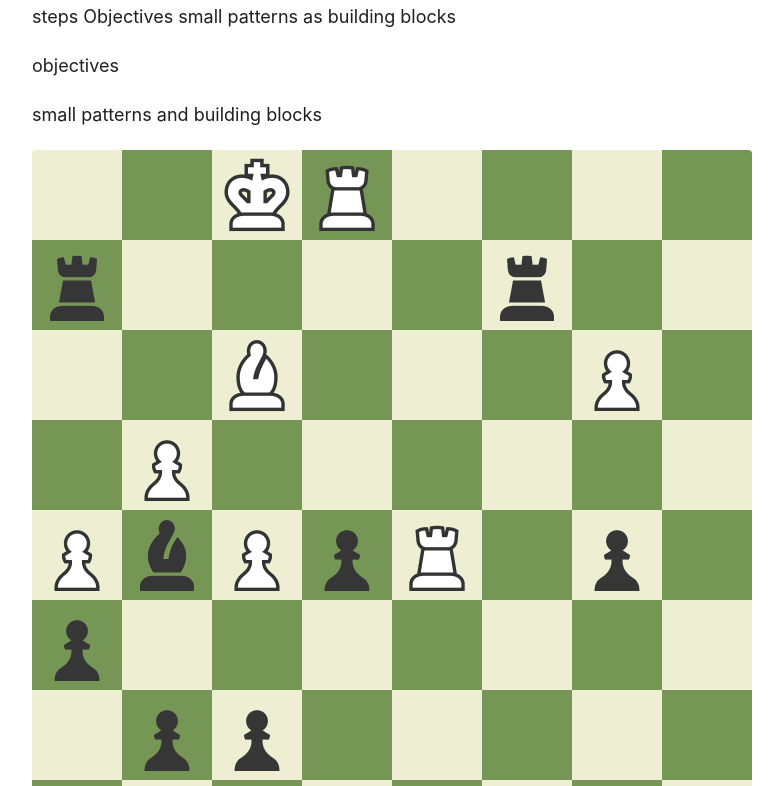
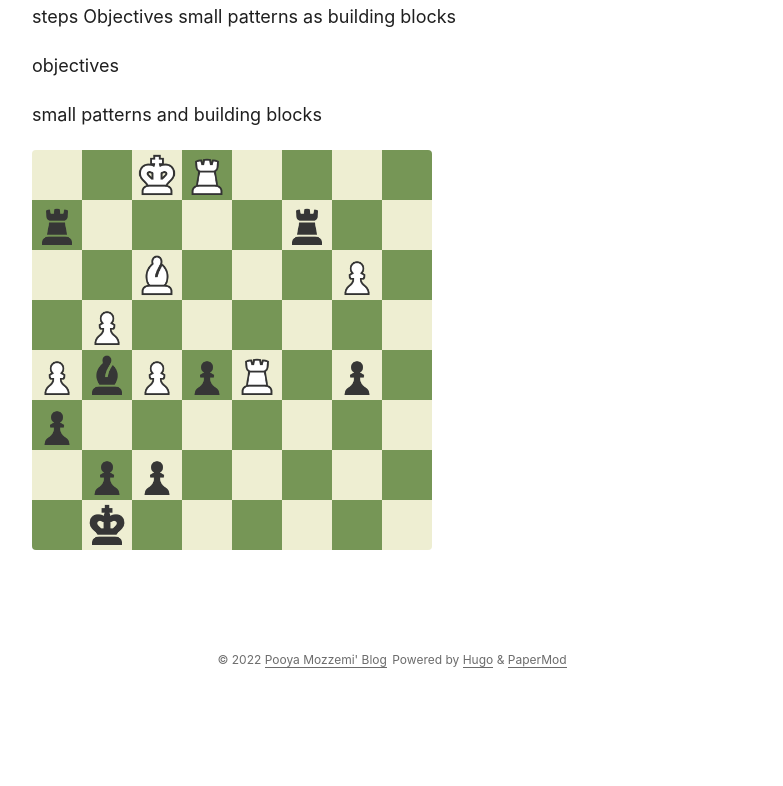
Before and after one commit to pooyapm/pooyapm.github.io, a plain HTML site: page posts/how-to-solve-chess-puzzles/index.html in a window 1280 px wide. Shown: the part 565-1351 px from the top of the page, without its empty margins (248-1031 px from the left). After the commit the page ends 1255 px from the top, so only its background shows below. Drawn offline with Linux system fonts and the light colour scheme.

Commit message:
image html

```diff
--- a/posts/how-to-solve-chess-puzzles/index.html
+++ b/posts/how-to-solve-chess-puzzles/index.html
@@ -212,8 +212,7 @@ Objectives
 small patterns as building blocks</p>
 <p>objectives</p>
 <p>small patterns and building blocks</p>
-<p><img loading="lazy" src="../../images/1.jpeg" alt="The first move"  />
-</p>
+<img src="../../images/1.jpeg" alt="first move test" width="400"/>
 
 
   </div>
```
